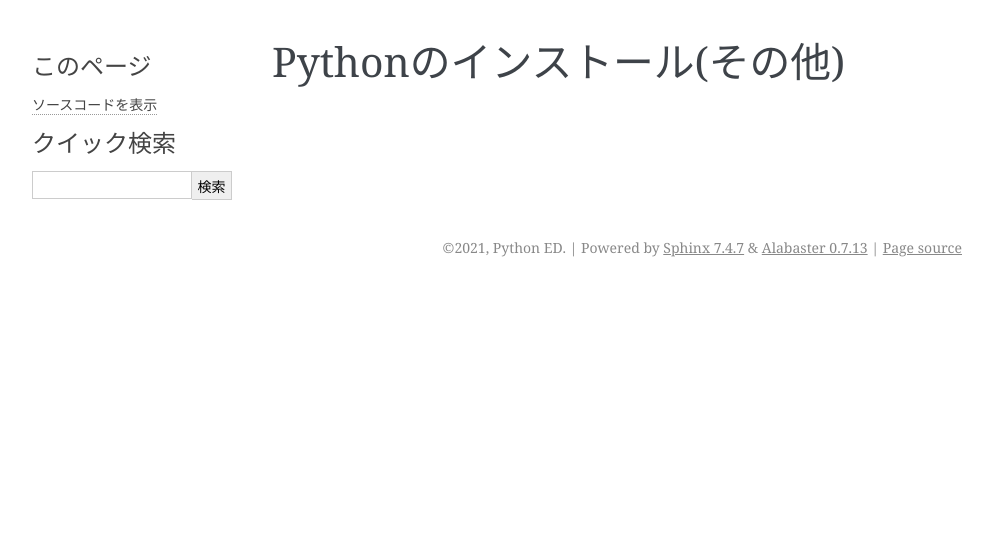
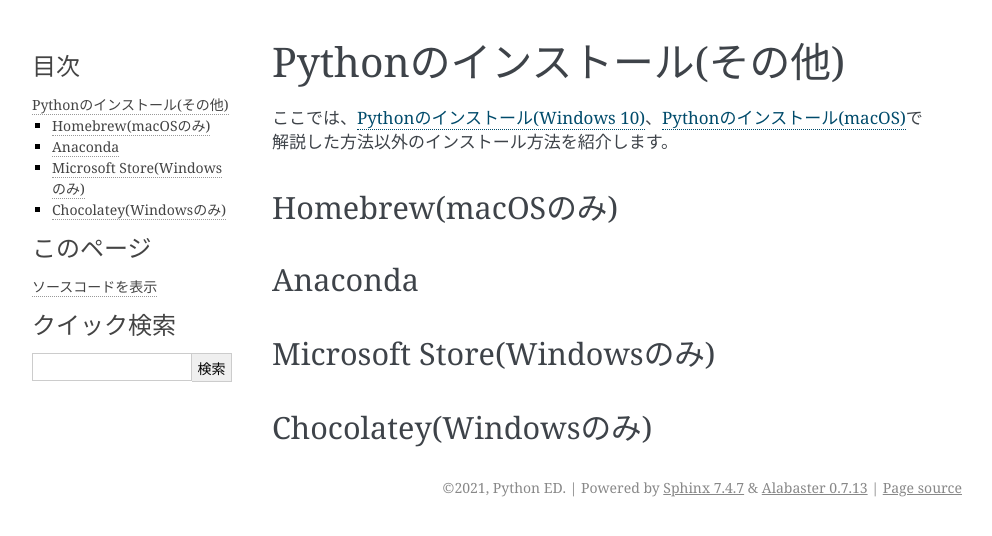
Before and after one commit to python-ed-open-doc/python-starter-guide, a Sphinx documentation site: the page built from source/python-setup/install-py39-others.md, in a window 1280 px wide. Shown: the top 536 px of the page, without its empty margins (148-1140 px from the left). Built offline with Sphinx 7.4.7, drawn with Linux system fonts in a browser that asks for light colours.

Commit message:
Pythonのインストール方法についての説明を追加（まだ途中）

```diff
--- a/source/python-setup/install-py39-others.md
+++ b/source/python-setup/install-py39-others.md
@@ -1 +1,9 @@
+(install-py39-others)=
+
 # Pythonのインストール(その他)
+ここでは、{ref}`install-py39-win`、{ref}`install-py39-mac`で解説した方法以外のインストール方法を紹介します。
+
+## Homebrew(macOSのみ)
+## Anaconda
+## Microsoft Store(Windowsのみ)
+## Chocolatey(Windowsのみ)
```
Also changed, not shown: source/python-setup/install-py39-mac.md (+2 -0 lines), source/python-setup/install-py39-win.md (+2 -0 lines).
